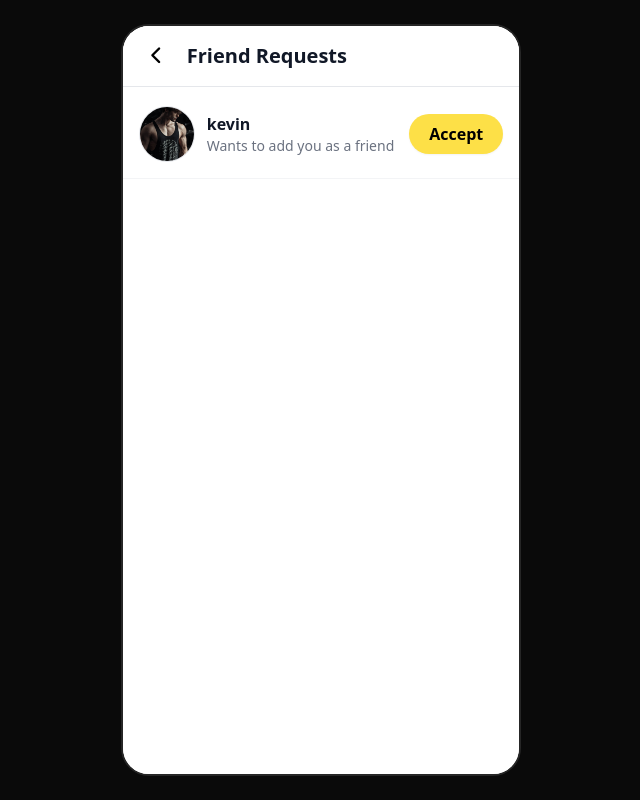
After one commit to Akshat-bugHunter/snapchat, a Django app: page /friend-requests/ in a window 1280 px wide. The commit adds this page. Shown: the whole page, without its empty margins (319-959 px from the left). Run offline with Django 5.2, Linux system fonts and the light colour scheme; a user stored in the database is signed in; data comes from the database, SQL or seed files in the repository; both versions use the stored data as it was after the commit; some libraries are stand-ins or nearby versions.

Commit message:
add friend

```diff
--- a/core/models.py
+++ b/core/models.py
@@ -3,7 +3,7 @@ from django.contrib.auth import get_user_model
 from django.contrib.auth.models import AbstractUser
 
 class SnapUser(AbstractUser):
-    avatar=models.ImageField(upload_to="avatar",default='media/default.jpg')
+    avatar=models.ImageField(upload_to="avatar",default='snaps/default.jpg')
 
 # Create your models here.
 class FriendRequest(models.Model):
--- a/core/templates/pages/chat-details.html
+++ b/core/templates/pages/chat-details.html
@@ -16,7 +16,7 @@
 
     <div class="flex items-center gap-3 ml-4">
       <img
-        src="https://i.pravatar.cc/150?img=11"
+        src="{{ friend.avatar.url }}"
         class="w-12 h-12 rounded-full object-cover"
         alt="{{ friend.username }}"
       />
--- a/core/templates/pages/chat.html
+++ b/core/templates/pages/chat.html
@@ -20,11 +20,11 @@
         <i class="fa-regular fa-bell"></i>
       </button>
 
-      <button
+      <a href="{% url 'friend-requests' %}"
         class="w-8 h-8 rounded-full bg-yellow-300 flex items-center justify-center"
       >
         <i class="fa-solid fa-user-plus text-black text-sm"></i>
-      </button>
+      </a>
 
       <button>
         <i class="fa-solid fa-ellipsis"></i>
@@ -45,7 +45,7 @@
           class="p-[2px] rounded-full bg-gradient-to-r from-purple-500 via-pink-500 to-yellow-400"
         >
           <img
-            src="https://i.pravatar.cc/150?img=11"
+            src="{{ friend.avatar.url }}"
             class="w-14 h-14 rounded-full border-2 border-white"
           />
         </div>
--- /dev/null
+++ b/core/templates/pages/friend-request.html
@@ -0,0 +1,84 @@
+{% extends 'base.html' %}
+
+{% block content %}
+<div class="h-full flex flex-col bg-white">
+
+    <!-- Header -->
+    <div class="absolute top-0 left-0 right-0 z-20 bg-white border-b border-gray-200 px-4 py-3 flex items-center gap-3">
+        <a href="{% url 'home' %}"
+           class="w-9 h-9 rounded-full flex items-center justify-center hover:bg-gray-100 transition">
+            <i class="fa-solid fa-chevron-left text-lg"></i>
+        </a>
+
+        <h1 class="text-xl font-bold text-gray-900">
+            Friend Requests
+        </h1>
+    </div>
+
+    <!-- Content -->
+    <main class="mt-16 flex-1 overflow-y-auto">
+
+        {% for friend_request in friend_requests %}
+
+        <div class="flex items-center justify-between px-4 py-4 hover:bg-gray-50 transition border-b border-gray-100">
+
+            <div class="flex items-center gap-3">
+
+                <!-- Avatar -->
+                {% if friend_request.from_user.avatar %}
+                    <img src="{{ friend_request.from_user.avatar.url }}"
+                         class="w-14 h-14 rounded-full object-cover border border-gray-200">
+                {% else %}
+                    <img src="/snap/default.jpg"
+                         class="w-14 h-14 rounded-full object-cover border border-gray-200">
+                {% endif %}
+
+                <!-- User Info -->
+                <div>
+                    <h2 class="font-semibold text-gray-900">
+                        {{ friend_request.from_user.username }}
+                    </h2>
+
+                    <p class="text-sm text-gray-500">
+                        Wants to add you as a friend
+                    </p>
+                </div>
+
+            </div>
+
+            <!-- Accept Button -->
+            <form action="{% url 'accept-friend' friend_request.id %}" method="POST">
+                {% csrf_token %}
+
+                <button
+                    class="bg-yellow-300 hover:bg-yellow-400 transition px-5 py-2 rounded-full font-semibold text-black shadow-sm">
+                    Accept
+                </button>
+            </form>
+
+        </div>
+
+        {% empty %}
+
+        <div class="h-full flex flex-col justify-center items-center text-center px-8 pt-24">
+
+            <div class="w-20 h-20 rounded-full bg-gray-100 flex items-center justify-center mb-5">
+                <i class="fa-solid fa-user-plus text-3xl text-gray-400"></i>
+            </div>
+
+            <h2 class="text-lg font-semibold">
+                No Friend Requests
+            </h2>
+
+            <p class="text-gray-500 mt-2">
+                You're all caught up. New friend requests will appear here.
+            </p>
+
+        </div>
+
+        {% endfor %}
+
+    </main>
+
+</div>
+{% endblock %}
--- a/core/templates/pages/search.html
+++ b/core/templates/pages/search.html
@@ -35,7 +35,7 @@
             class="p-[2px] rounded-full bg-gradient-to-r from-purple-500 via-pink-500 to-yellow-400"
           >
             <img
-              src="https://i.pravatar.cc/150?img=11"
+              src="{{ user.avatar.url }}"
               alt="{{ user.username }}"
               class="w-14 h-14 rounded-full border-2 border-white"
             />
--- a/core/urls.py
+++ b/core/urls.py
@@ -1,5 +1,5 @@
 from django.urls import path
-from .views import register_view, login_view, home, search_view, send_invite,chat_details_view,send_message
+from .views import register_view, login_view, home, search_view, send_invite,chat_details_view,send_message, friend_request_list_view, accept_friend_request
 
 urlpatterns = [
     path("register/", register_view, name="register-user"),
@@ -9,4 +9,6 @@ urlpatterns = [
     path("send-invite/<int:id>", send_invite, name="send-invite"),
     path("chat-details/<int:id>", chat_details_view, name="chat-details"),
     path("send-message/<int:id>", send_message, name="send-message"),
+    path("friend-requests/", friend_request_list_view, name="friend-requests"),
+    path("accept-friend-request/<int:id>", accept_friend_request, name="accept-friend"),
 ]
--- a/core/views.py
+++ b/core/views.py
@@ -167,3 +167,23 @@ def send_message(request, id):
             sender=request.user, receiver=friend, text=message, image=snap
         )
     return redirect("chat-details", id=id)
+
+
+@login_required
+@require_http_methods(["GET"])
+def friend_request_list_view(request):
+    friend_requests = FriendRequest.objects.filter(
+        status=FriendRequest.StatusChoice.PENDING, to_user=request.user
+    )
+    return render(
+        request, "pages/friend-request.html", {"friend_requests": friend_requests}
+    )
+
+@login_required
+@require_http_methods(["POST"])
+def accept_friend_request(request, id):
+    req = get_object_or_404(FriendRequest, pk=id)
+    if req.to_user == request.user and req.status == FriendRequest.StatusChoice.PENDING:
+        req.status = FriendRequest.StatusChoice.ACCEPTED
+        req.save()
+    return redirect("friend-requests")
```
Also changed, not shown: db.sqlite3.
